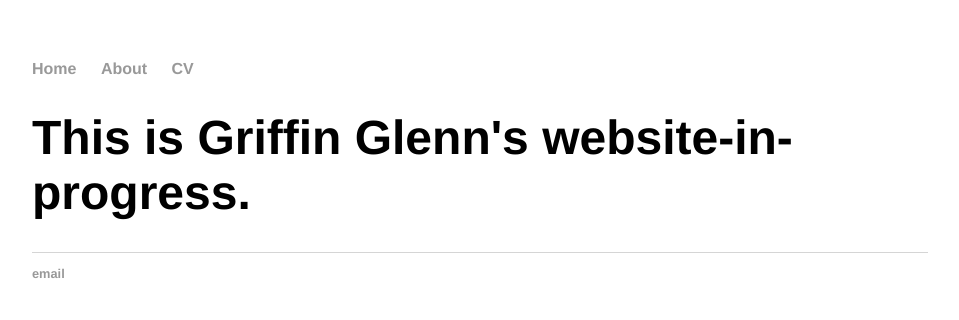
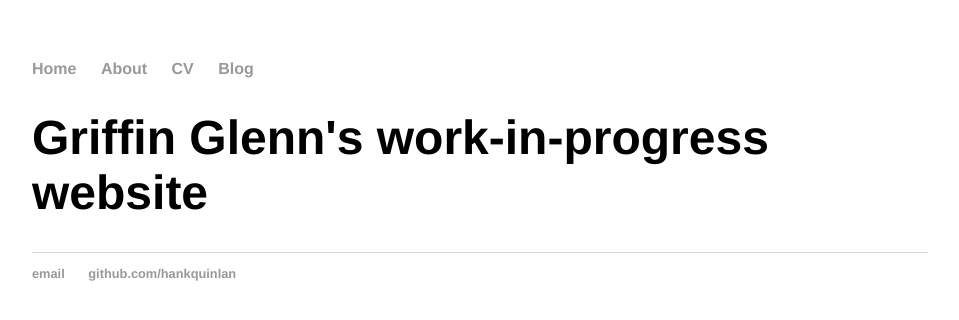
Before and after one commit to griffindglenn/griffindglenn.github.io, a Jekyll site: the page built from index.html, in a window 1280 px wide. Shown: the top 320 px of the page, without its empty margins (160-1119 px from the left). Built offline with Jekyll 4.4.1, drawn with Linux system fonts in a browser that asks for light colours.

Commit message:
Update index.html

```diff
--- a/index.html
+++ b/index.html
@@ -1,26 +1,7 @@
-<!DOCTYPE html>
-<html>
-	<head>
-		<title>Griffin Glenn</title>
-		<link rel="stylesheet" type="text/css" href="/css/main.css">
-	</head>
-	<body>
-		<nav>
-    		<ul>
-        		<li><a href="/">Home</a></li>
-	        	<li><a href="/about">About</a></li>
-        		<li><a href="/cv">CV</a></li>
-    		</ul>
-		</nav>
-		<div class="container">
-    		<div class="blurb">
-        		<h1>This is Griffin Glenn's website-in-progress.</h1>
-    		</div><!-- /.blurb -->
-		</div><!-- /.container -->
-		<footer>
-    		<ul>
-        		<li><a href="mailto:gdglenn@slac.stanford.edu">email</a></li>
-			</ul>
-		</footer>
-	</body>
-</html>
+---
+layout: default
+title: Griffin Glenn
+---
+<div class="blurb">
+	<h1>Griffin Glenn's work-in-progress website</h1>
+</div><!-- /.blurb -->
```
